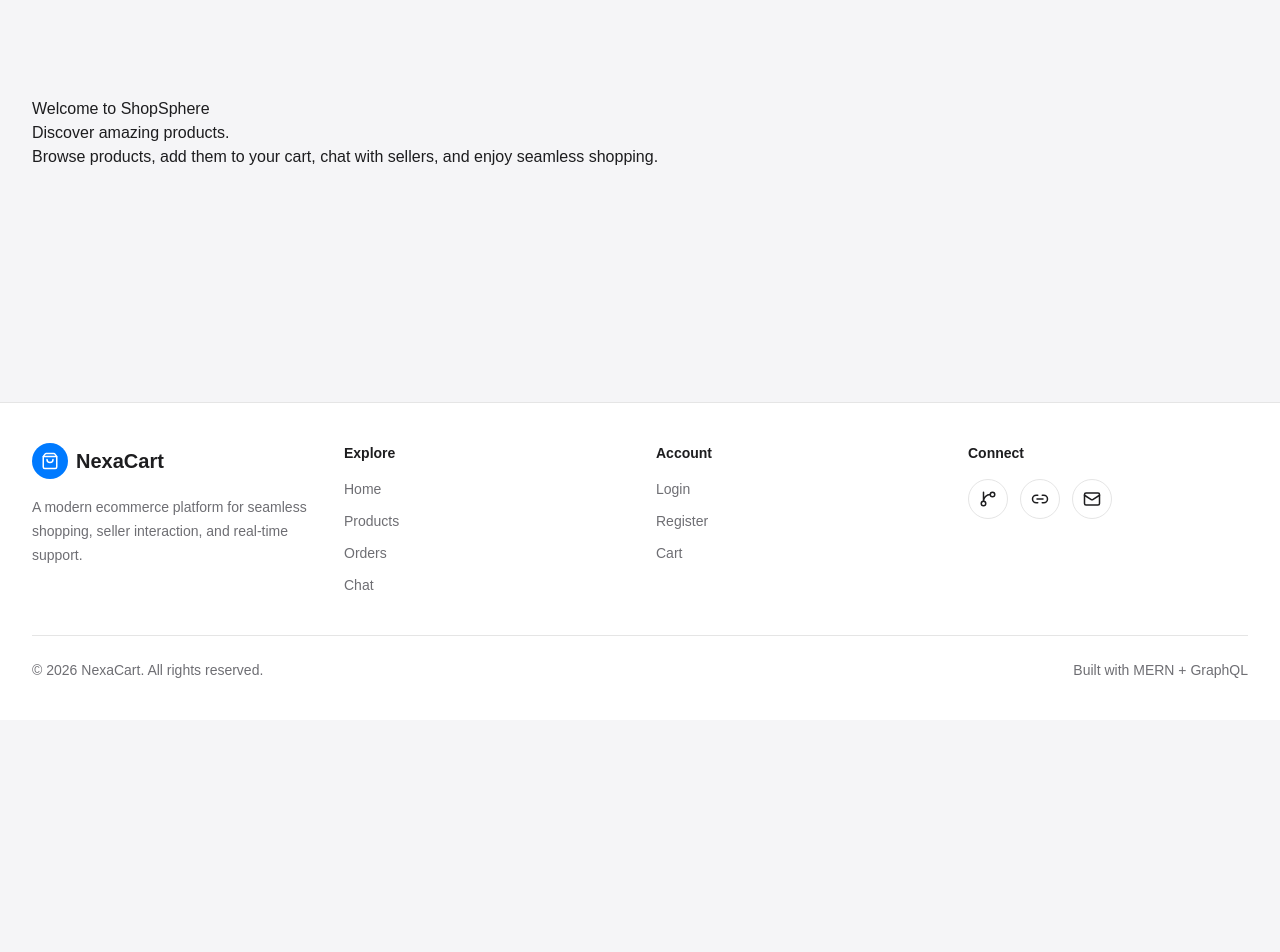
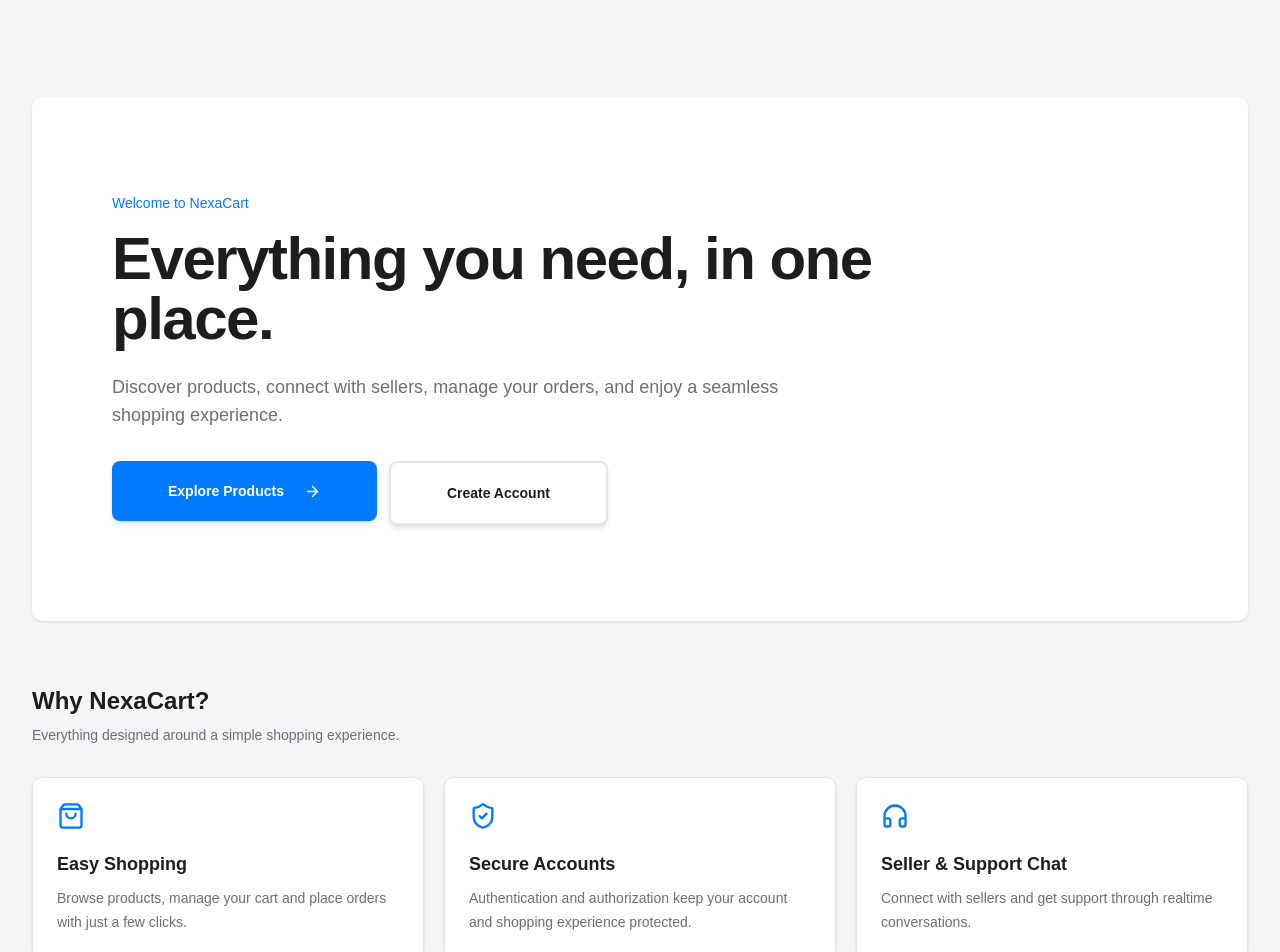
Before and after one commit to Arunanshu655/NexaCart, a React (Vite) app in the folder frontend/: page / in a window 1280 px wide. Shown: the part 80-1032 px from the top of the page. Before the commit the page ends 800 px from the top, so only its background shows below. Built offline with nearby package versions, Linux system fonts and the light colour scheme.

Commit message:
"add : style: home page"

```diff
--- a/frontend/src/pages/Home.jsx
+++ b/frontend/src/pages/Home.jsx
@@ -1,31 +1,130 @@
+import { Link } from "react-router-dom";
+import { ArrowRight, ShoppingBag, ShieldCheck, Headphones } from "lucide-react";
+
 import { useAuth } from "../context/AuthContext";
+// import Container from "../components/ui/Container";
+import Card from "../components/ui/Card";
+import Button from "../components/ui/Button";
 
 const Home = () => {
+  const { user, isAuthenticated } = useAuth();
 
-    const { user } = useAuth();
+  return (
+    <div className="space-y-16">
 
-    return (
+      {/* Hero */}
+      <section className="relative overflow-hidden rounded-[10px] bg-white px-6 py-16 shadow-sm sm:px-12 lg:px-20 lg:py-24">
 
-        <div>
+        <div className="max-w-3xl">
 
-            <h1>Welcome to ShopSphere</h1>
+          <p className="mb-4 text-sm font-medium text-[var(--primary)]">
+            Welcome to NexaCart
+          </p>
 
-            <h3>
-                {user
-                    ? `Hello, ${user.name}!`
-                    : "Discover amazing products."
-                }
-            </h3>
+          <h1 className="text-4xl font-semibold tracking-tight text-[var(--text)] sm:text-5xl lg:text-6xl">
+            {user
+              ? `Welcome back, ${user.name}`
+              : "Everything you need, in one place."
+            }
+          </h1>
 
-            <p>
-                Browse products, add them to your cart,
-                chat with sellers, and enjoy seamless shopping.
-            </p>
+          <p className="mt-6 max-w-2xl text-base leading-7 text-[var(--muted)] sm:text-lg">
+            Discover products, connect with sellers, manage your orders,
+            and enjoy a seamless shopping experience.
+          </p>
+
+          <div className="mt-8 flex flex-wrap gap-3">
+
+            <Link to="/products">
+              <Button>
+                Explore Products
+                <ArrowRight size={17} className="ml-2" />
+              </Button>
+            </Link>
+
+            {!isAuthenticated && (
+              <Link to="/register">
+                <Button variant="outline">
+                  Create Account
+                </Button>
+              </Link>
+            )}
+
+          </div>
 
         </div>
 
-    );
+      </section>
 
+      {/* Features */}
+      <section>
+
+        <div className="mb-8">
+          <h2 className="text-2xl font-semibold">
+            Why NexaCart?
+          </h2>
+
+          <p className="mt-2 text-sm text-[var(--muted)]">
+            Everything designed around a simple shopping experience.
+          </p>
+        </div>
+
+        <div className="grid grid-cols-1 gap-5 md:grid-cols-3">
+
+          <Card>
+            <ShoppingBag
+              size={28}
+              className="text-[var(--primary)]"
+            />
+
+            <h3 className="mt-5 text-lg font-semibold">
+              Easy Shopping
+            </h3>
+
+            <p className="mt-2 text-sm leading-6 text-[var(--muted)]">
+              Browse products, manage your cart and place orders
+              with just a few clicks.
+            </p>
+          </Card>
+
+          <Card>
+            <ShieldCheck
+              size={28}
+              className="text-[var(--primary)]"
+            />
+
+            <h3 className="mt-5 text-lg font-semibold">
+              Secure Accounts
+            </h3>
+
+            <p className="mt-2 text-sm leading-6 text-[var(--muted)]">
+              Authentication and authorization keep your account
+              and shopping experience protected.
+            </p>
+          </Card>
+
+          <Card>
+            <Headphones
+              size={28}
+              className="text-[var(--primary)]"
+            />
+
+            <h3 className="mt-5 text-lg font-semibold">
+              Seller & Support Chat
+            </h3>
+
+            <p className="mt-2 text-sm leading-6 text-[var(--muted)]">
+              Connect with sellers and get support through
+              realtime conversations.
+            </p>
+          </Card>
+
+        </div>
+
+      </section>
+
+    </div>
+  );
 };
 
 export default Home;
```
